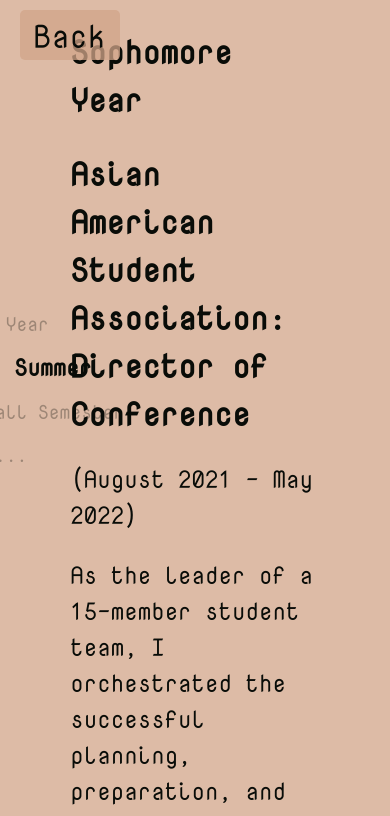
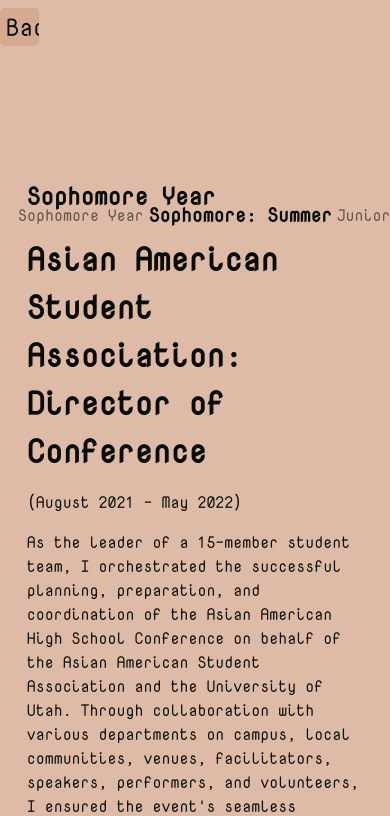
Before and after one commit to ThienNguyen2002/PortfolioWebiste, a website: page html/work.html in a window 390 px wide. Shown: the top 816 px of the page. Drawn offline with Linux system fonts and the light colour scheme; files whose address does not match are found by name.

Commit message:
made some changes to make the site responsive

```diff
--- a/css/about.css
+++ b/css/about.css
@@ -4,17 +4,18 @@
   url(./fonts/NovaMono-Regular.woff) format('woff');
 }
 
-
 body {
   margin: 0;
   height: 100vh;
   background: rgba(232, 227, 214, 0.75);
 }
+
 h1 {
   font-family: 'NovaMono-Regular', monospace;
   font-size: 5rem;
   text-decoration: none;
 }
+
 p {
   font-family: 'NovaMono-Regular', monospace;
   font-size: 2rem;
@@ -40,8 +41,8 @@
   position: absolute;
   top: 0;
   left: 0;
-    width: 100px;
-    background-color: rgba(232, 227, 214, 0.75);
+  width: 10%;
+  background-color:  rgba(232, 227, 214, 0.75);
   color: rgb(9, 12, 8);
   border: none;
   cursor: pointer;
@@ -67,3 +68,35 @@
 #back-button:hover::after {
   transform: scaleX(1);
 }
+
+/* Media queries */
+
+@media (max-width: 768px) {
+  h1 {
+    font-size: 3rem;
+  }
+
+  p {
+    font-size: 1.5rem;
+  }
+
+  #back-button {
+    font-size: 1.5rem;
+    margin: 2.5% 0;
+  }
+}
+
+@media (max-width: 480px) {
+  h1 {
+    font-size: 2rem;
+  }
+
+  p {
+    font-size: 1rem;
+  }
+
+  #back-button {
+    font-size: 1rem;
+    width: 80px;
+  }
+}
--- a/css/connect.css
+++ b/css/connect.css
@@ -17,7 +17,7 @@
   font-size: 5rem;
   text-decoration: none;
   text-align: center;
-  margin: 0;
+  margin: 0% 20%;
   padding: 0;
   color: rgb(9, 12, 8);
   position: absolute;
@@ -30,14 +30,24 @@
   display: flex;
   justify-content: center;
   align-items: center;
-  margin: 0;
-  padding: 0;
+  margin: 0% 0%;
+  padding: 0% 0%;
 }
 
 .icon {
   width: 50%;
   text-align: center;
   margin: 0 120px;
+}
+
+.container {
+  /*Make it responsive*/
+  width: 100%;
+  height: 100%;
+  display: flex;
+  justify-content: center;
+  align-items: center;
+  flex-direction: column;
 }
 
 #back-button {
@@ -50,7 +60,7 @@
   position: absolute;
   top: 0;
   left: 0;
-  width: 100px;
+  width: 10%;
   background-color: rgba(147, 101, 98, 0.75);
   color: rgb(9, 12, 8);
   border: none;
@@ -77,3 +87,15 @@
 #back-button:hover::after {
   transform: scaleX(1);
 }
+
+/* Media Query for smaller screens */
+@media (max-width: 767px) {
+  .icons {
+    flex-direction: column;
+  }
+
+  .icon {
+    width: 80%;
+    margin: 20px 0;
+  }
+}
--- a/css/main.css
+++ b/css/main.css
@@ -4,38 +4,35 @@
   url(./fonts/NovaMono-Regular.woff) format('woff');
 }
 
+body {
+  margin: 0;
+  height: 100vh;
+}
 
-body{
-    margin:0;
-    height: 100vh;
-
-}
 svg {
   position: fixed;
   width: 100%;
   height: 100%;
   top: 0;
   left: 0;
+}
 
-  }
-  svg line{
+svg line {
   stroke-dasharray: 0;
   stroke-dashoffset: 0;
   stroke-width: 3;
   stroke: #000;
   fill: none;
-  /*Add a transition to the line element*/
-  transition: stroke-dashoffset .875s ease-in-out;
-
-  /* Add a delay of 0.125 seconds*/
+  /* Add a transition to the line element */
+  transition: stroke-dashoffset 0.875s ease-in-out;
+  /* Add a delay of 0.125 seconds */
   transition-delay: 0.125s;
 }
 
-  section{
+section {
   z-index: 1;
   position: relative;
   height: 100vh;
-    /* background-color: #f5f5f5; */
   display: grid;
   place-content: center;
   text-align: center;
@@ -43,6 +40,7 @@
   font-size: 5rem;
   text-decoration: none;
 }
+
 a {
   z-index: 1;
   position: relative;
@@ -51,43 +49,56 @@
   color: rgb(9, 12, 8);
 }
 
-  /*underline animation below <a> <h1> text*/
-  a h1{
+a h1 {
   position: relative;
   display: inline-block;
   overflow: hidden;
   z-index: 1;
   width: 100%;
 }
-  a h1::after{
+
+a h1::after {
   content: '';
   position: absolute;
   left: 0;
   bottom: 0;
   width: 100%;
-    height: 4px;
+  height: 4%;
   background-color: rgb(9, 12, 8);
   transform: scaleX(0);
-    transform-origin: 50% 50%; /* change transform-origin value */
+  transform-origin: 50% 50%;
   transition: transform 0.75s ease-in-out;
 }
-  a:hover h1::after{
+
+a:hover h1::after {
   transform: scaleX(1);
 }
 
 section:nth-of-type(1) {
-        background: rgba(232, 227, 214,.75);
-
-    }
-    section:nth-of-type(2) {
-        background: rgba(210, 165, 137,.75);
-    }
-    section:nth-of-type(3) {
-        background: rgba(147, 101, 98,.75);
+  background: rgba(232, 227, 214, 0.75);
 }
 
+section:nth-of-type(2) {
+  background: rgba(210, 165, 137, 0.75);
+}
 
-a h1{
+section:nth-of-type(3) {
+  background: rgba(147, 101, 98, 0.75);
+}
+
+a h1 {
   display: inline-block;
+}
 
+/* Responsive styles */
+@media only screen and (max-width: 768px) {
+  section {
+    font-size: 3rem;
   }
+}
+
+@media only screen and (max-width: 480px) {
+  section {
+    font-size: 2rem;
+  }
+}
--- a/css/work.css
+++ b/css/work.css
@@ -30,14 +30,16 @@
 
   .wrapper {
   margin: 0 auto;
-  padding: 0 16.66% 150px;
+  padding: 0% 30%;
   width: 100%;
   }
+
   article {
   position: relative;
   max-width: 1000px;
   margin: 0 auto;
   }
+
   .timeline__nav {
   position: fixed;
   z-index: 99;
@@ -47,8 +49,10 @@
   .timeline__nav ul {
   list-style: none;
   list-style-position: inside;
-  margin: 150px -150px;
+  margin: 7% 5%;
+  padding: 0;
   }
+
   .timeline__nav ul li {
   margin: 15px 0;
   font-size: larger;
@@ -59,6 +63,7 @@
   cursor: pointer;
   transition: all 0.3s ease-out;
   }
+
   .timeline__nav ul .active {
   font-weight: bold;
   color: rgba(9, 12, 8, 1);
@@ -68,6 +73,7 @@
   .timeline__nav ul li:hover {
   color: rgba(9, 12, 8, 0.3);
   }
+
 
   #back-button {
     font-family: 'NovaMono-Regular', monospace;
@@ -79,7 +85,7 @@
     position: absolute;
     top: 0;
     left: 0;
-  width: 100px;
+    width: 10%;
     background-color: rgba(210, 165, 137, 0.75);
     color: rgb(9, 12, 8);
     border: none;
@@ -114,7 +120,7 @@
   top: 0;
   left: 0;
   width: 100%;
-  color: rgb(9, 12, 8);
+  color: rgb(9, 12,8);
   z-index: 1;
   }
 
@@ -128,3 +134,48 @@
   color: rgb(9, 12, 8);
   z-index: 1;
   }
+
+  @media screen and (max-width: 768px) {
+  .wrapper {
+  padding: 0 5%;
+  }
+  .timeline__nav ul {
+  margin: 5% 0;
+  padding: 0;
+  display: flex;
+  justify-content: space-between;
+  overflow-x: auto;
+  white-space: nowrap;
+  }
+  .timeline__nav ul li {
+  margin: 0;
+  padding: 10px;
+  font-size: 1rem;
+  color: rgba(9, 12, 8, 0.6);
+  transition: all 0.3s ease-out;
+  border: none;
+  cursor: pointer;
+  }
+  .timeline__nav ul li:hover {
+  color: rgba(9, 12, 8, 0.9);
+  transform: scale(1.1);
+  }
+  .timeline__nav ul .active {
+  font-weight: bold;
+  color: rgba(9, 12, 8, 1);
+  transform: scale(1.2);
+  }
+  article {
+  padding-top: 150px;
+  }
+  #back-button {
+  font-size: 1.5rem;
+  margin: 2% 0;
+  }
+  p {
+  font-size: 1rem;
+  }
+  h2 {
+  font-size: 1.5rem;
+  }
+  }
--- a/html/work.html
+++ b/html/work.html
@@ -38,7 +38,7 @@
              </p>
           <h2 class="milestone">Junior: Fall Semester</h2>
           <a href="https://thiennguyen2002.github.io/RentDistributionCalculatorWeb/" style="display: block; font-size: 2em; font-weight: bold;" target="_blank">Rent Distribution Calculator: Side Project</a>
-          <p>(December 2022 – Janrurary 2023)</p>
+          <p>(December 2022 – Janurary 2023)</p>
 
           <p>My recent project involved building a React web application that calculates roommates rent based on individual monthly salaries.
             In the process, I gained exposure to Typescript and end-to-end testing, as well as implementing best software development practices and
@@ -55,7 +55,7 @@
           and Disabled students of color. Specifically, I create content that engages our students to join events from CESB</p>
           <p><b>CESB X Apple Swift Development Workshop Series: Facilitator and Learning Assistant</b></p>
           <p>(December 2022 - Present)</p>
-          <p>As a facilitator and learning assistant, I help students learn how to code in Swift and Xcode, and help them build their own iOS apps alongside Apple's Campus Leader. I also maintain the backbone of this workshop series by communicating to students directly for feedback and suggestions, taking attendance, being accoutnable with all of my actions, and planning lessons.</p>
+          <p>As a facilitator and learning assistant, I help students learn how to code in Swift and Xcode, and help them build their own iOS apps alongside Apple's Campus Leader. I also maintain the backbone of this workshop series by communicating to students directly for feedback and suggestions, taking attendance, being accountable with all of my actions, and planning lessons.</p>
       </section>
     </article>
     <button id="back-button">Back</button>
```
Lines whose indentation alone changed are shown as unchanged.
